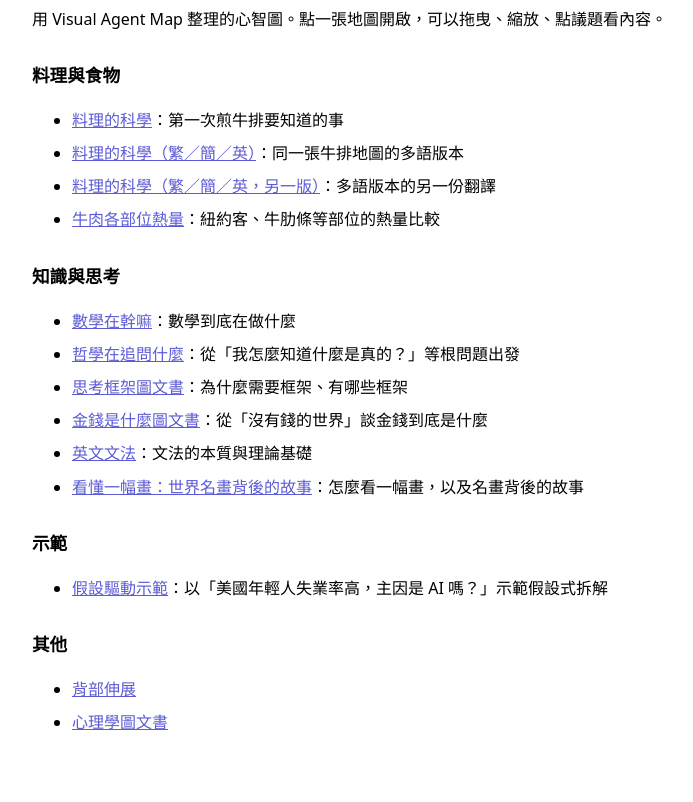
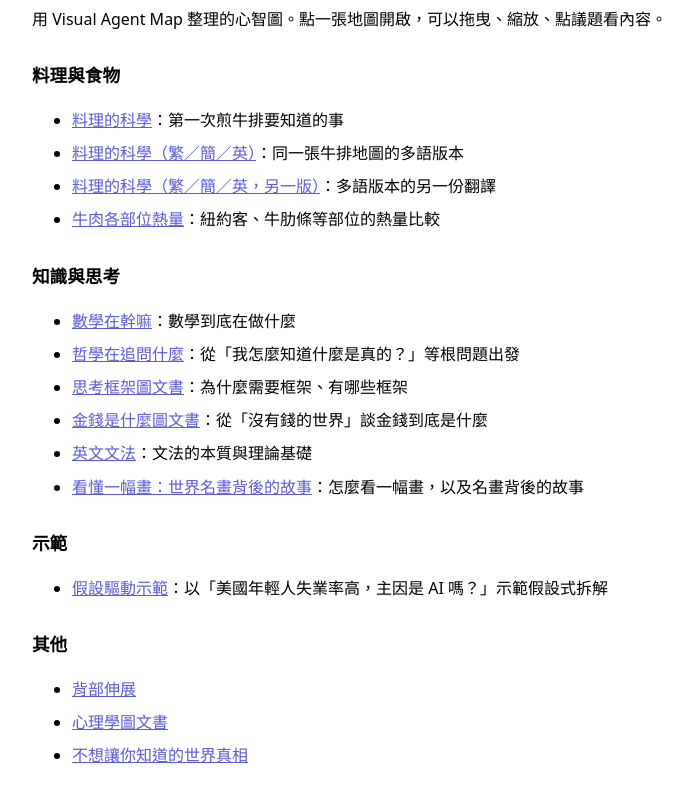
Before and after one commit to kevcltsai/vam-shared-maps, a plain HTML site: page index.html in a window 1280 px wide. Shown: the part 118-920 px from the top of the page, without its empty margins (288-981 px from the left). Drawn offline with Linux system fonts and the light colour scheme.

Commit message:
chore: rebuild index.html and README map list

```diff
--- a/index.html
+++ b/index.html
@@ -44,6 +44,7 @@
   <ul>
     <li><a href="maps/muscle_stretches.html">背部伸展</a></li>
     <li><a href="maps/psychology.html">心理學圖文書</a></li>
+    <li><a href="maps/untold_truth.html">不想讓你知道的世界真相</a></li>
   </ul>
 </body>
 </html>
```
Also changed, not shown: 1 other file.
